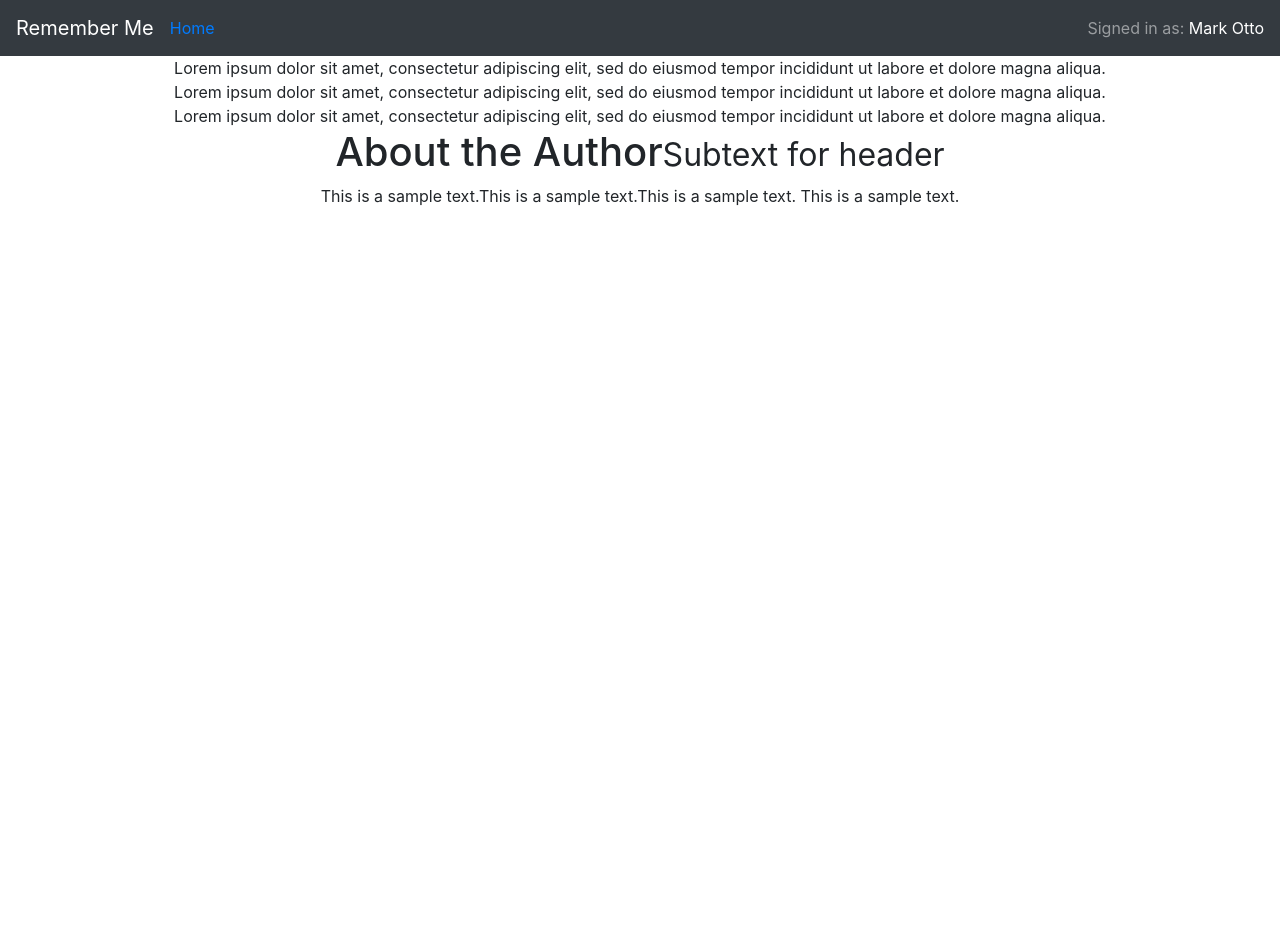
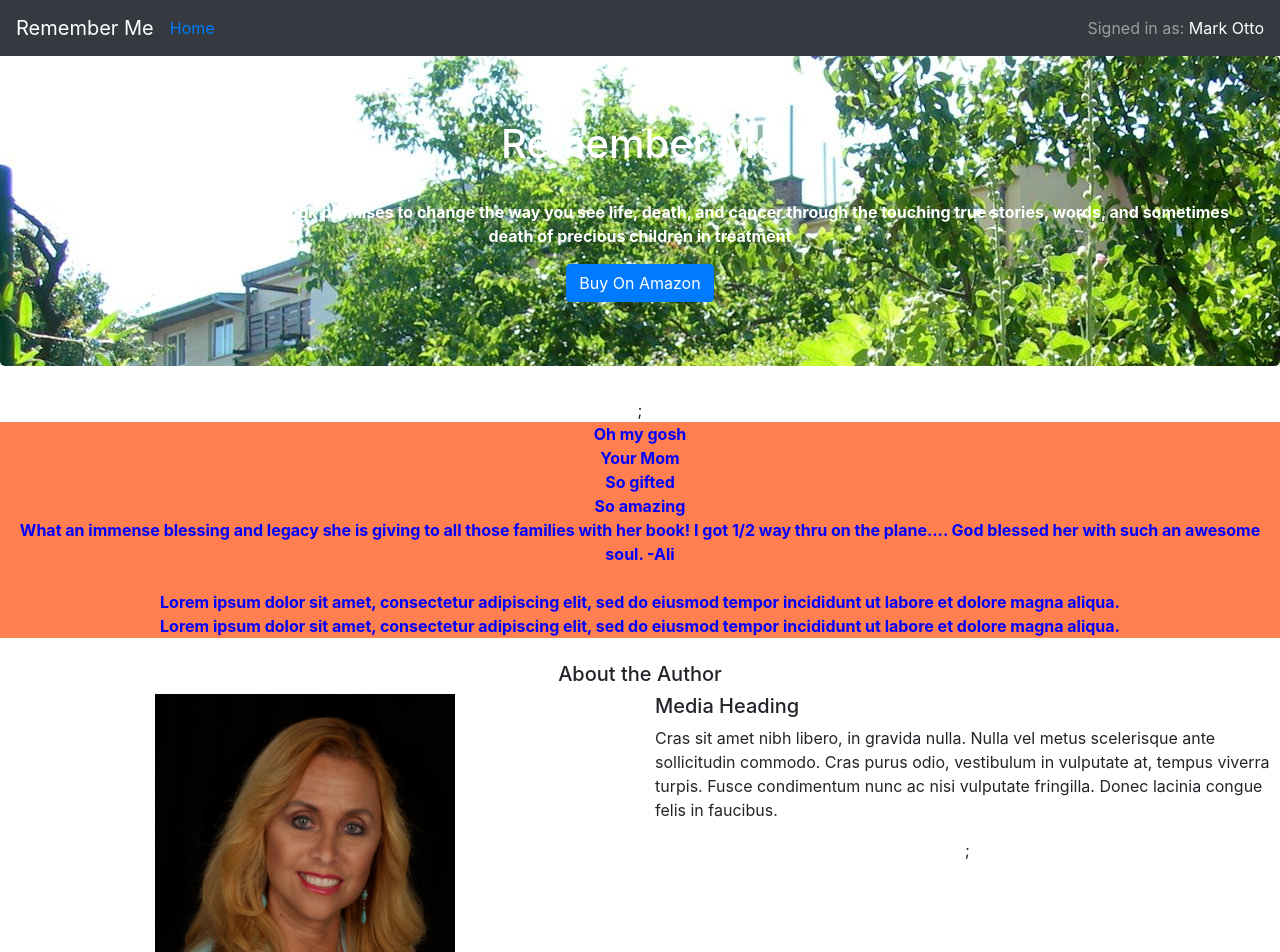
Before and after one commit to GamesOfSummer/remember-me-book-website, a React (Create React App) app: page / in a window 1280 px wide. Shown: the top 952 px of the page. Before the commit the page ends 800 px from the top, so only its background shows below. Built offline with nearby package versions, Linux system fonts and the light colour scheme.

Commit message:
getting more built out

```diff
--- a/src/AboutTheAuthor.jsx
+++ b/src/AboutTheAuthor.jsx
@@ -1,17 +1,51 @@
 import React, { Component } from 'react';
-import { Media } from 'react-bootstrap';
+import { Media, Row, Col } from 'react-bootstrap';
+import image from './images/AuthorHeadshot.jpg';
 
 export default class AboutTheAuthor extends Component {
     render() {
         return (
             <div>
+                <Row />
+                <Col>
+                    {' '}
+                    <h5>About the Author</h5>
+                </Col>
+                <Row>
+                    <Col>
+                        <img
+                            width={300}
+                            height={300}
+                            className="mr-3"
+                            src={image}
+                            alt="Generic placeholder"
+                        />
+                    </Col>
+                    <Col>
+                        <Media>
+                            <Media.Body>
+                                <h5 class="text-left">Media Heading</h5>
+                                <p class="text-left">
+                                    Cras sit amet nibh libero, in gravida nulla.
+                                    Nulla vel metus scelerisque ante
+                                    sollicitudin commodo. Cras purus odio,
+                                    vestibulum in vulputate at, tempus viverra
+                                    turpis. Fusce condimentum nunc ac nisi
+                                    vulputate fringilla. Donec lacinia congue
+                                    felis in faucibus.
+                                </p>
+                            </Media.Body>
+                        </Media>
+                        ;
+                    </Col>
+                </Row>
+
                 <div class="page-header">
                     <h1>
                         About the Author
                         <small>Subtext for header</small>
                     </h1>
                 </div>
-
                 <p>
                     This is a sample text.This is a sample text.This is a sample
                     text. This is a sample text.
--- a/src/Header.jsx
+++ b/src/Header.jsx
@@ -1,7 +1,38 @@
 import React, { Component } from 'react';
+import image from './images/headerMain.jpg';
+import { Card, Jumbotron, Button } from 'react-bootstrap';
 
 export default class Header extends Component {
     render() {
-        return <div />;
+        const divStyle = {
+            color: 'blue'
+        };
+
+        const styles = {
+            color: 'white',
+            'font-weight': 'bold',
+            height: '1000 px',
+            backgroundImage: `url(${image})`
+        };
+
+        return (
+            <div>
+                <Jumbotron style={styles}>
+                    <h1>Remember Me</h1>
+                    <br />
+                    <p>
+                        Heart-warming, eye opening book promises to change the
+                        way you see life, death, and cancer through the touching
+                        true stories, words, and sometimes death of precious
+                        children in treatment
+                    </p>
+
+                    <Button bsStyle="primary" href="#">
+                        Buy On Amazon
+                    </Button>
+                </Jumbotron>
+                ;
+            </div>
+        );
     }
 }
--- a/src/Spacer.jsx
+++ b/src/Spacer.jsx
@@ -1,15 +1,28 @@
 import React, { Component } from 'react';
-import { Row, Col } from 'react-bootstrap';
+import { Card, Row, Col } from 'react-bootstrap';
 
 export default class Spacer extends Component {
     render() {
+        const styles = {
+            color: 'blue',
+            'background-color': 'coral',
+            'font-weight': 'bold',
+            height: '1000 px'
+        };
+
         return (
             <div>
-                <Row>
+                <Row style={styles}>
                     <Col>
-                        Lorem ipsum dolor sit amet, consectetur adipiscing elit,
-                        sed do eiusmod tempor incididunt ut labore et dolore
-                        magna aliqua. <br />
+                        Oh my gosh <br />
+                        Your Mom <br />
+                        So gifted <br />
+                        So amazing <br />
+                        What an immense blessing and legacy she is giving to all
+                        those families with her book! I got 1/2 way thru on the
+                        plane.... God blessed her with such an awesome soul.
+                        -Ali <br />
+                        <br />
                         Lorem ipsum dolor sit amet, consectetur adipiscing elit,
                         sed do eiusmod tempor incididunt ut labore et dolore
                         magna aliqua. <br />
@@ -18,6 +31,8 @@ export default class Spacer extends Component {
                         magna aliqua. <br />
                     </Col>
                 </Row>
+
+                <br />
             </div>
         );
     }
```
Also changed, not shown: src/images/AuthorHeadshot.jpg (added), src/images/headerMain.jpg (added).
